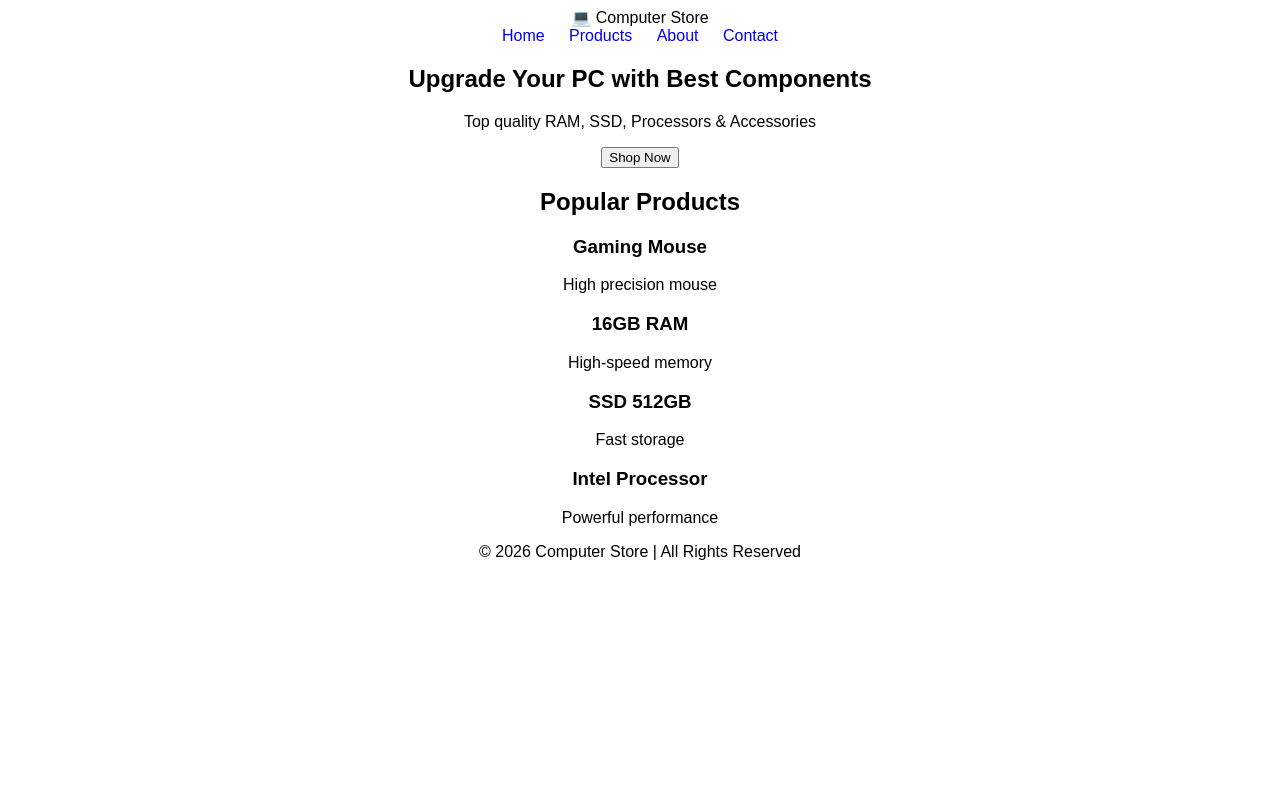
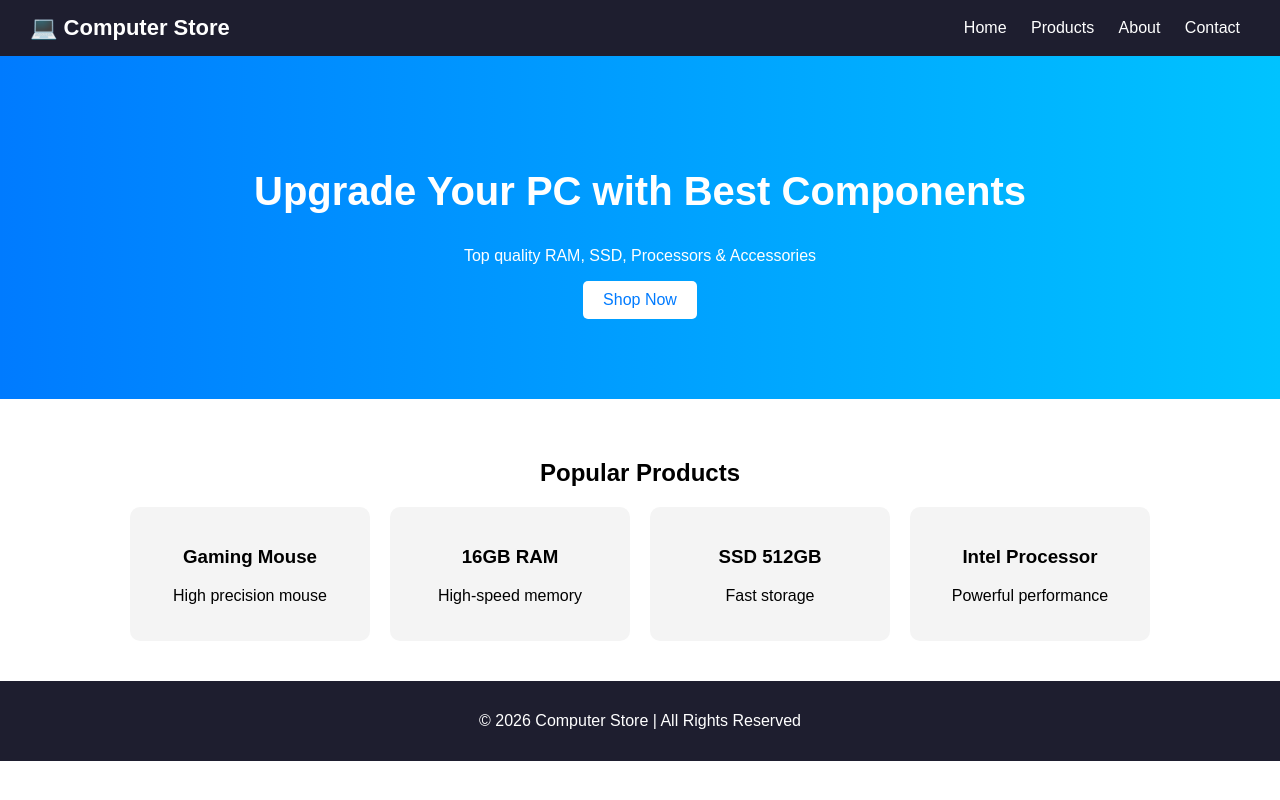
Before and after one commit to vikasrajput0112/computer-store-app, a plain HTML site: page frontend/index.html in a window 1280 px wide. Drawn offline with Linux system fonts and the light colour scheme.

Commit message:
Update style.css

```diff
--- a/frontend/style.css
+++ b/frontend/style.css
@@ -1,9 +1,89 @@
 body {
-    font-family: Arial;
+    margin: 0;
+    font-family: Arial, sans-serif;
+}
+
+/* HEADER */
+header {
+    display: flex;
+    justify-content: space-between;
+    align-items: center;
+    background: #1e1e2f;
+    color: white;
+    padding: 15px 30px;
+}
+
+header .logo {
+    font-size: 22px;
+    font-weight: bold;
+}
+
+nav a {
+    color: white;
+    margin: 0 10px;
+    text-decoration: none;
+}
+
+nav a:hover {
+    color: #00c3ff;
+}
+
+/* HERO */
+.hero {
+    text-align: center;
+    padding: 80px 20px;
+    background: linear-gradient(to right, #007bff, #00c3ff);
+    color: white;
+}
+
+.hero h1 {
+    font-size: 40px;
+}
+
+.hero button {
+    padding: 10px 20px;
+    border: none;
+    background: white;
+    color: #007bff;
+    font-size: 16px;
+    cursor: pointer;
+    border-radius: 5px;
+}
+
+.hero button:hover {
+    background: #ddd;
+}
+
+/* PRODUCTS */
+.products {
+    padding: 40px;
     text-align: center;
 }
 
-nav a {
-    margin: 10px;
-    text-decoration: none;
+.product-container {
+    display: flex;
+    justify-content: center;
+    gap: 20px;
+    flex-wrap: wrap;
 }
+
+.card {
+    background: #f4f4f4;
+    padding: 20px;
+    width: 200px;
+    border-radius: 10px;
+    transition: 0.3s;
+}
+
+.card:hover {
+    transform: scale(1.05);
+    background: #e0f7ff;
+}
+
+/* FOOTER */
+footer {
+    background: #1e1e2f;
+    color: white;
+    text-align: center;
+    padding: 15px;
+}
```
